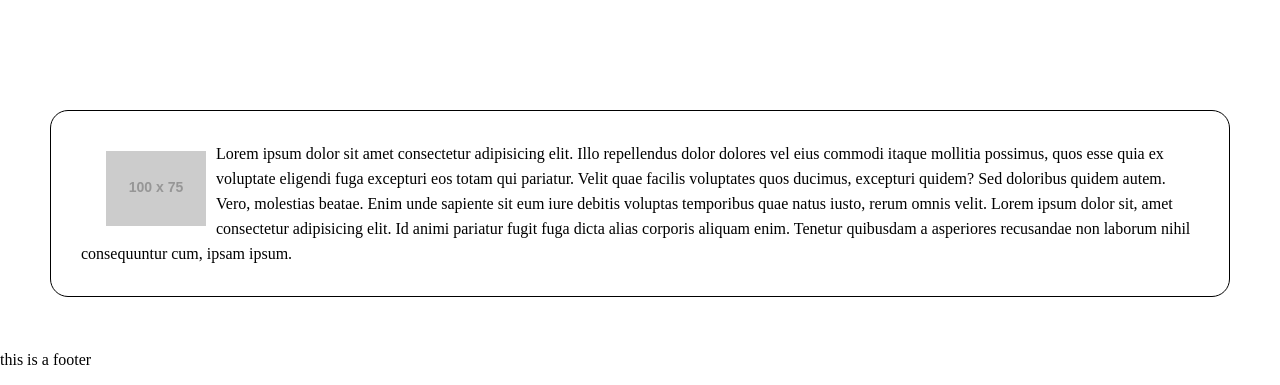
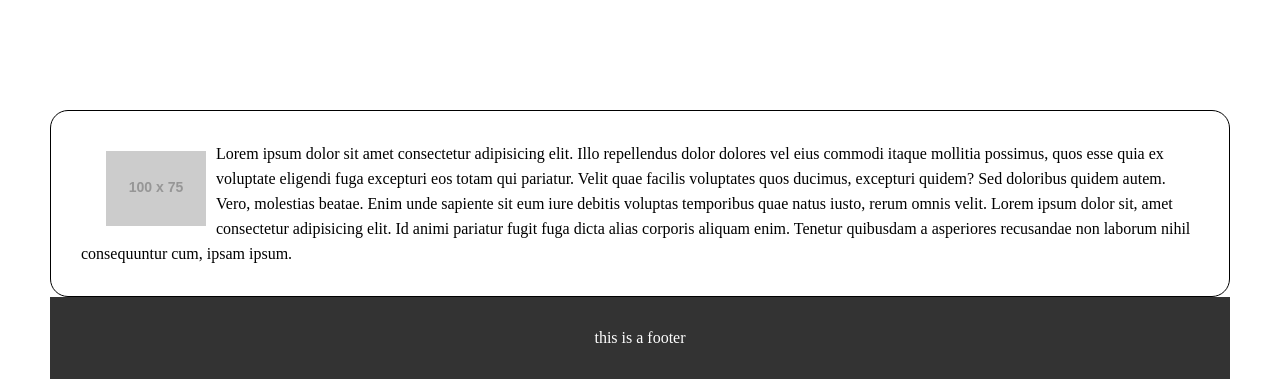
Before and after one commit to aidev13/branching-git-practice, a plain HTML site: page index.html in a window 1280 px wide. Shown: the part 415-800 px from the top of the page. Drawn offline with Linux system fonts and the light colour scheme; placeholder pictures from the web are drawn by us.

Commit message:
css footer update

```diff
--- a/style.css
+++ b/style.css
@@ -48,8 +48,8 @@ section {
 }
 
 footer {
-      position: fixed;
-  bottom: 0;
-  left: 0;
-  width: 100%;
+  background: #333;
+  color: white;
+  padding: 1rem;
+  text-align: center;
 }
```
